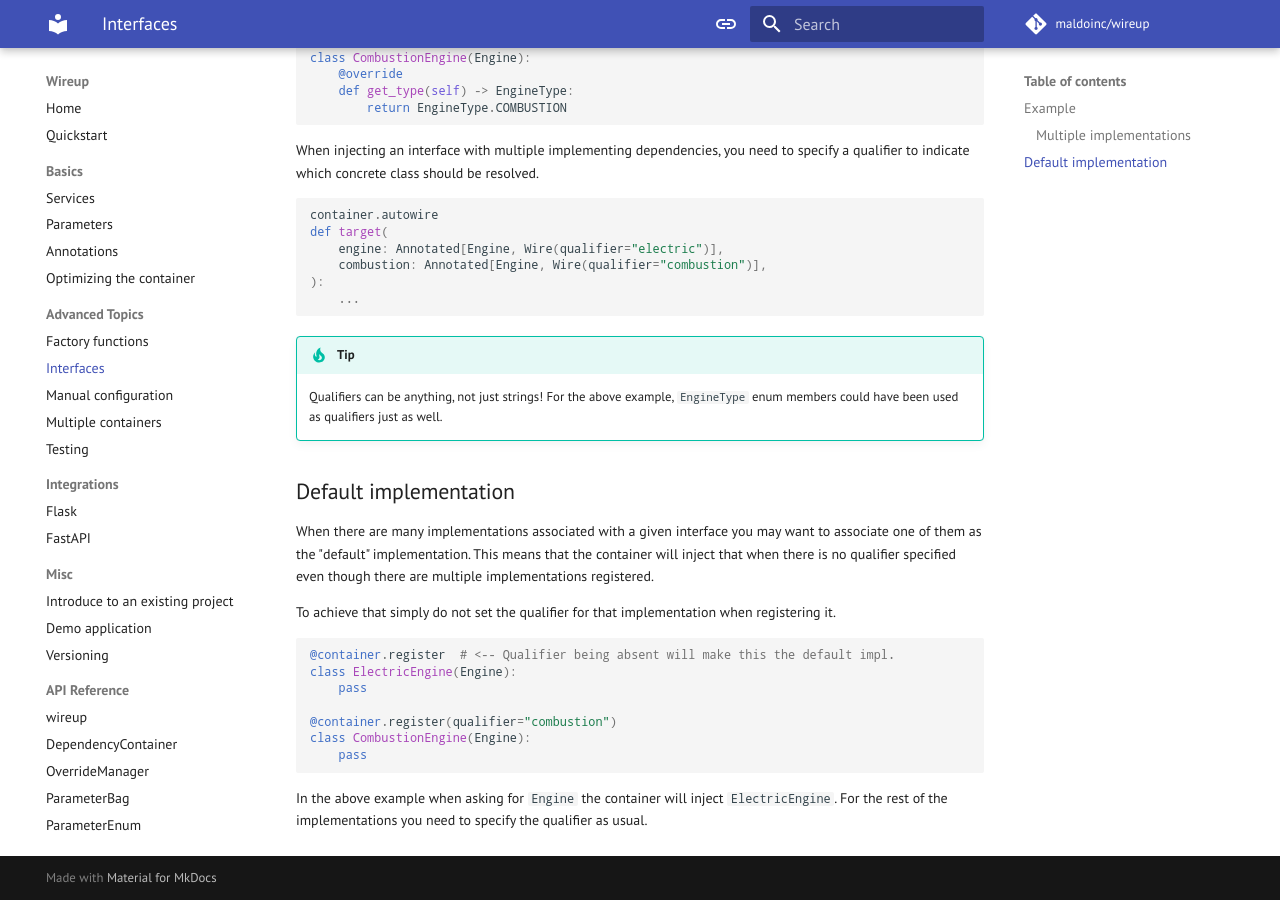
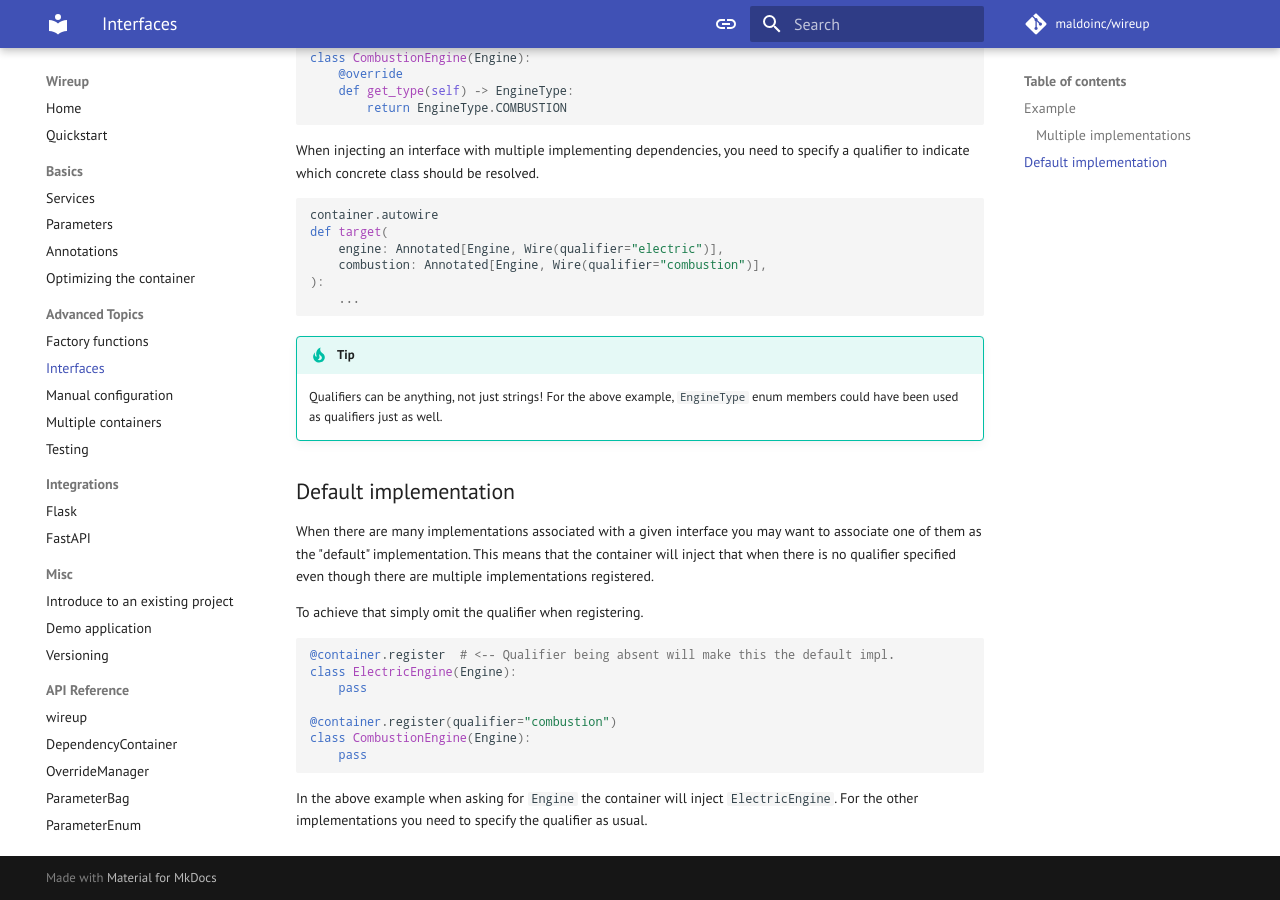
Before and after one commit to maldoinc/wireup, an MkDocs documentation site: the page built from docs/pages/interfaces.md, in a window 1280 px wide and 900 px high, scrolled down 1014 px. Built offline with MkDocs 1.6.1 and Material for MkDocs 9.7.7, drawn with Linux system fonts in a browser that asks for light colours; some web fonts are replaced; comment, search, counter and statistics services are not loaded; the version menu is left out.

Commit message:
Update interface docs

````diff
--- a/docs/pages/interfaces.md
+++ b/docs/pages/interfaces.md
@@ -76,7 +76,7 @@ When there are many implementations associated with a given interface you may wa
 "default" implementation. This means that the container will inject that when there is no qualifier specified
 even though there are multiple implementations registered.
 
-To achieve that simply do not set the qualifier for that implementation when registering it.
+To achieve that simply omit the qualifier when registering.
 
 ```python
 @container.register  # <-- Qualifier being absent will make this the default impl.
@@ -88,5 +88,5 @@ class CombustionEngine(Engine):
     pass
 ```
 
-In the above example when asking for `Engine` the container will inject `ElectricEngine`. For the rest of the
-implementations you need to specify the qualifier as usual.
+In the above example when asking for `Engine` the container will inject `ElectricEngine`. For the other implementations
+you need to specify the qualifier as usual.
````
